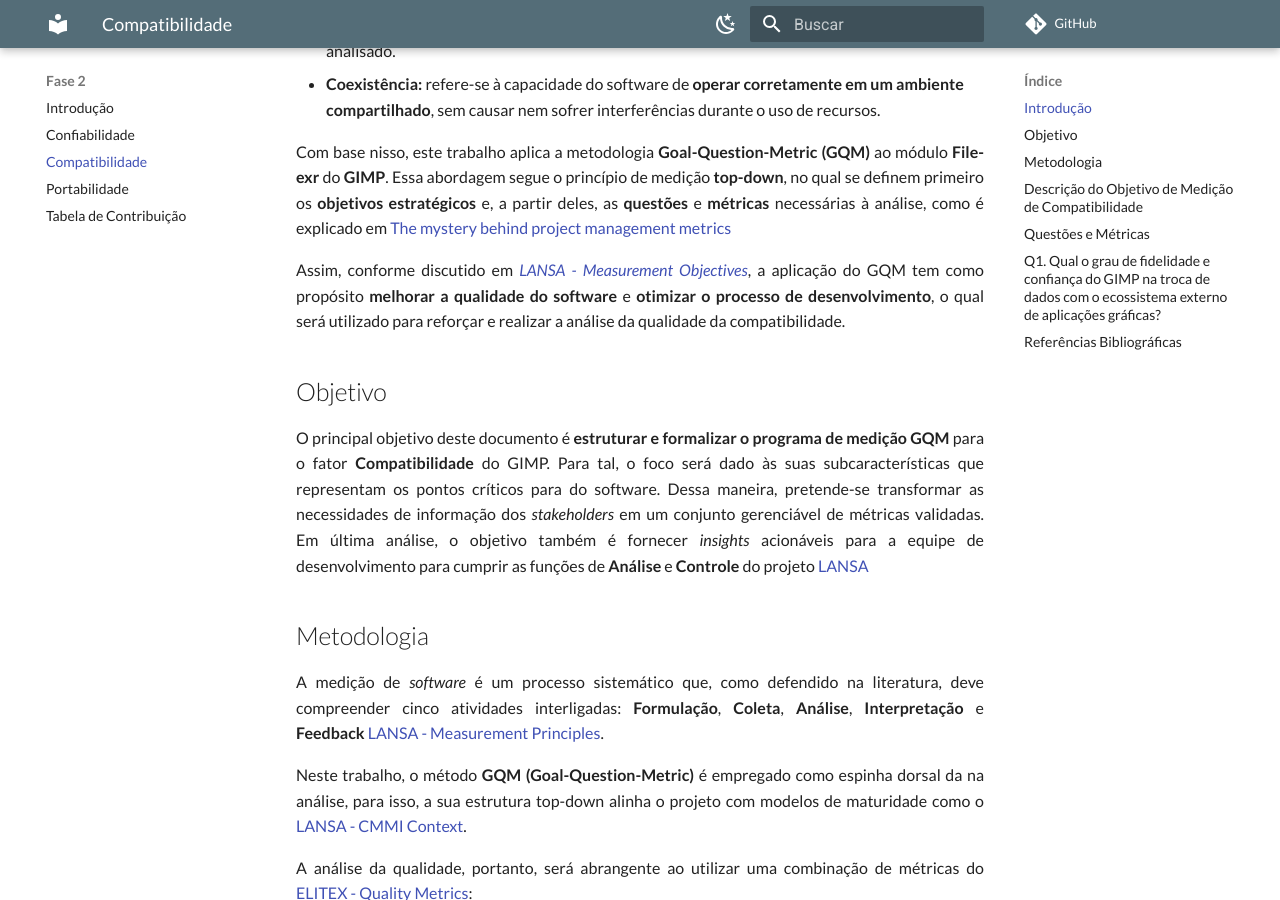
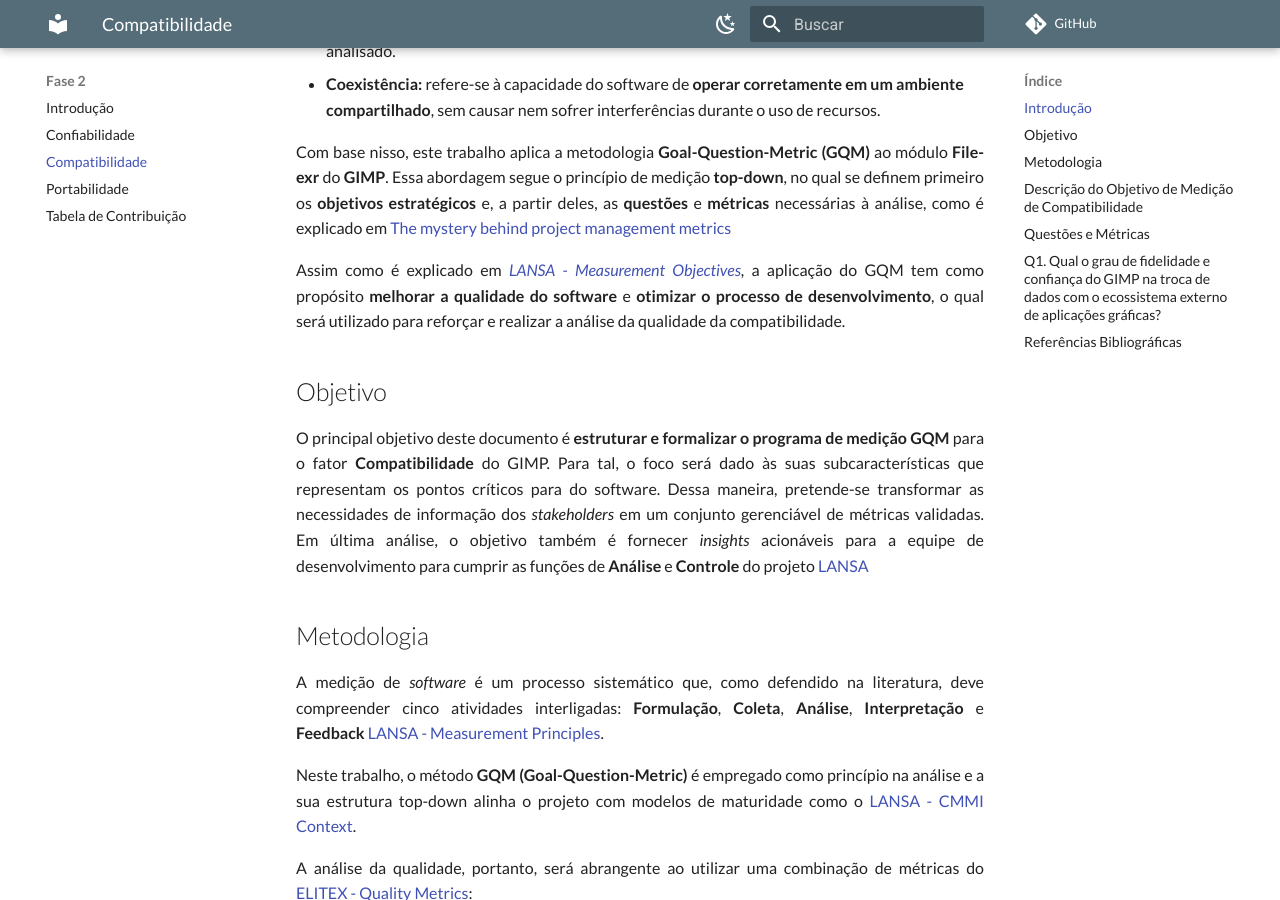
Before and after one commit to FCTE-Qualidade-de-Software-1/2025-2_T02_Karen_Jones, an MkDocs documentation site: the page built from docs/fase2/2-compatibilidade.md, in a window 1280 px wide and 900 px high, scrolled down 452 px. Built offline with MkDocs 1.6.1 and Material for MkDocs 9.7.7, drawn with Linux system fonts in a browser that asks for light colours; comment, search, counter and statistics services are not loaded.

Commit message:
Update 2-compatibilidade.md

```diff
--- a/docs/fase2/2-compatibilidade.md
+++ b/docs/fase2/2-compatibilidade.md
@@ -11,7 +11,7 @@
 
 Com base nisso, este trabalho aplica a metodologia **Goal-Question-Metric (GQM)** ao módulo **File-exr** do **GIMP**. Essa abordagem segue o princípio de medição **top-down**, no qual se definem primeiro os **objetivos estratégicos** e, a partir deles, as **questões** e **métricas** necessárias à análise, como é explicado em [The mystery behind project management metrics](https://www.pmi.org/learning/library/project-management-metrics-mystery-9304)
 
-Assim, conforme discutido em [*LANSA - Measurement Objectives*](https://lansa.com/blog/app-development/what-are-software-metrics-how-can-i-measure-these-metrics/), a aplicação do GQM tem como propósito **melhorar a qualidade do software** e **otimizar o processo de desenvolvimento**, o qual será utilizado para reforçar e realizar a análise da qualidade da compatibilidade.
+Assim como é explicado em [*LANSA - Measurement Objectives*](https://lansa.com/blog/app-development/what-are-software-metrics-how-can-i-measure-these-metrics/), a aplicação do GQM tem como propósito **melhorar a qualidade do software** e **otimizar o processo de desenvolvimento**, o qual será utilizado para reforçar e realizar a análise da qualidade da compatibilidade.
 
 ## Objetivo
 
@@ -21,7 +21,7 @@
 
 A medição de *software* é um processo sistemático que, como defendido na literatura, deve compreender cinco atividades interligadas: **Formulação**, **Coleta**, **Análise**, **Interpretação** e **Feedback** [LANSA - Measurement Principles](https://lansa.com/blog/app-development/what-are-software-metrics-how-can-i-measure-these-metrics/).
 
-Neste trabalho, o método **GQM (Goal-Question-Metric)** é empregado como espinha dorsal da na análise, para isso, a sua estrutura top-down alinha o projeto com modelos de maturidade como o [LANSA - CMMI Context](https://lansa.com/blog/app-development/what-are-software-metrics-how-can-i-measure-these-metrics/).
+Neste trabalho, o método **GQM (Goal-Question-Metric)** é empregado como princípio na análise e a sua estrutura top-down alinha o projeto com modelos de maturidade como o [LANSA - CMMI Context](https://lansa.com/blog/app-development/what-are-software-metrics-how-can-i-measure-these-metrics/).
 
 A análise da qualidade, portanto, será abrangente ao utilizar uma combinação de métricas do [ELITEX - Quality Metrics](https://elitex.systems/blog/software-quality):
 
```
